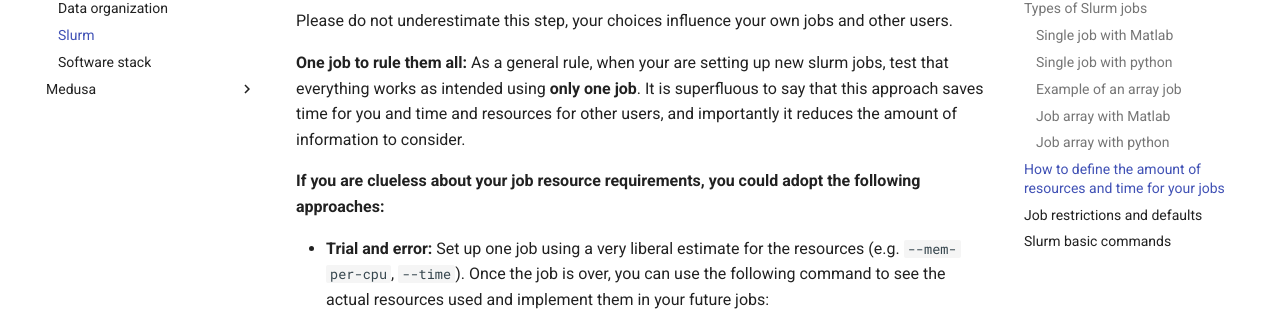
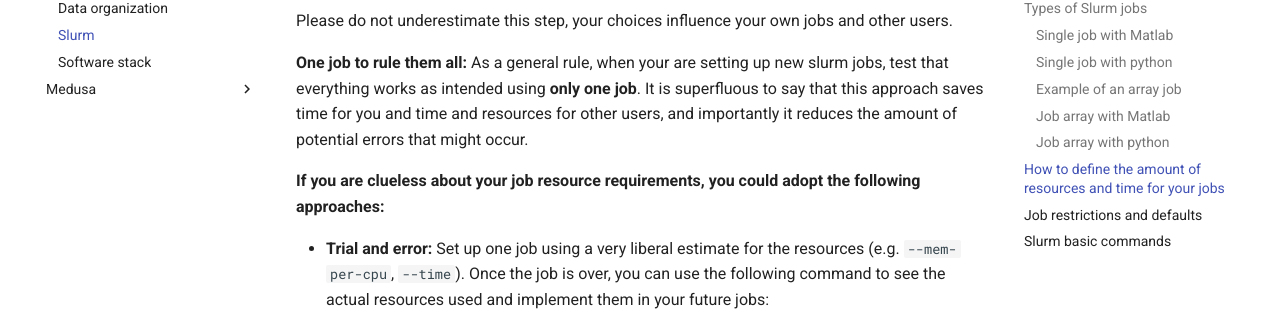
Before and after one commit to pvavra/temp-ipsy, an MkDocs documentation site: the page built from docs/cluster/cecile/slurm.md, in a window 1280 px wide and 900 px high, scrolled down 5207 px. Shown: the part 181-503 px from the top of the window. Built offline with MkDocs 1.6.1 and Material for MkDocs 9.7.7, drawn with Linux system fonts in a browser that asks for light colours.

Commit message:
Fix sentence about resource choice

```diff
--- a/docs/cluster/cecile/slurm.md
+++ b/docs/cluster/cecile/slurm.md
@@ -380,7 +380,7 @@ The choice of resources for a job must be decided on a case by case basis, there
 Please do not underestimate this step, your choices influence your own jobs and other users.
 
 **One job to rule them all:**
-As a general rule, when your are setting up new slurm jobs, test that everything works as intended using **only one job**. It is superfluous to say that this approach saves time for you and time and resources for other users, and importantly it reduces the amount of information to consider.
+As a general rule, when your are setting up new slurm jobs, test that everything works as intended using **only one job**. It is superfluous to say that this approach saves time for you and time and resources for other users, and importantly it reduces the amount of potential errors that might occur.
 
 **If you are clueless about your job resource requirements, you could adopt the following approaches:**
 
```
